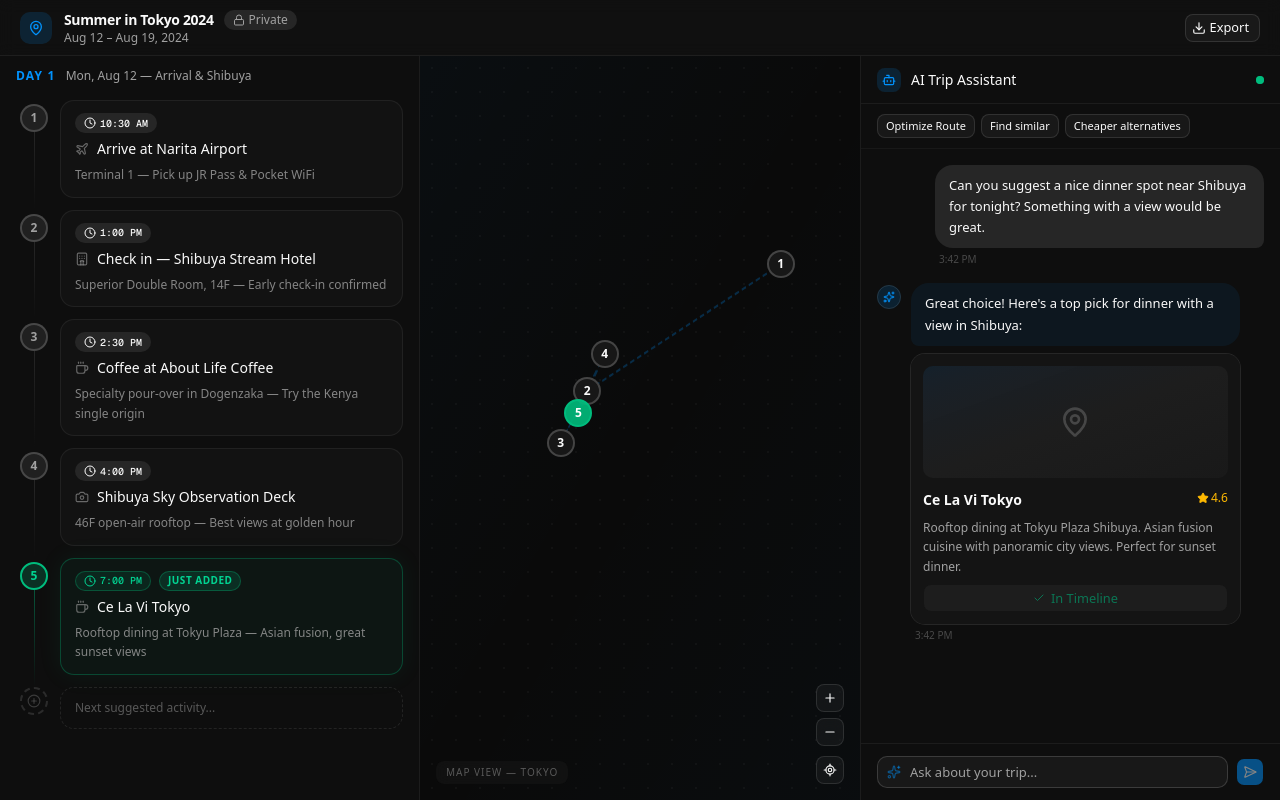
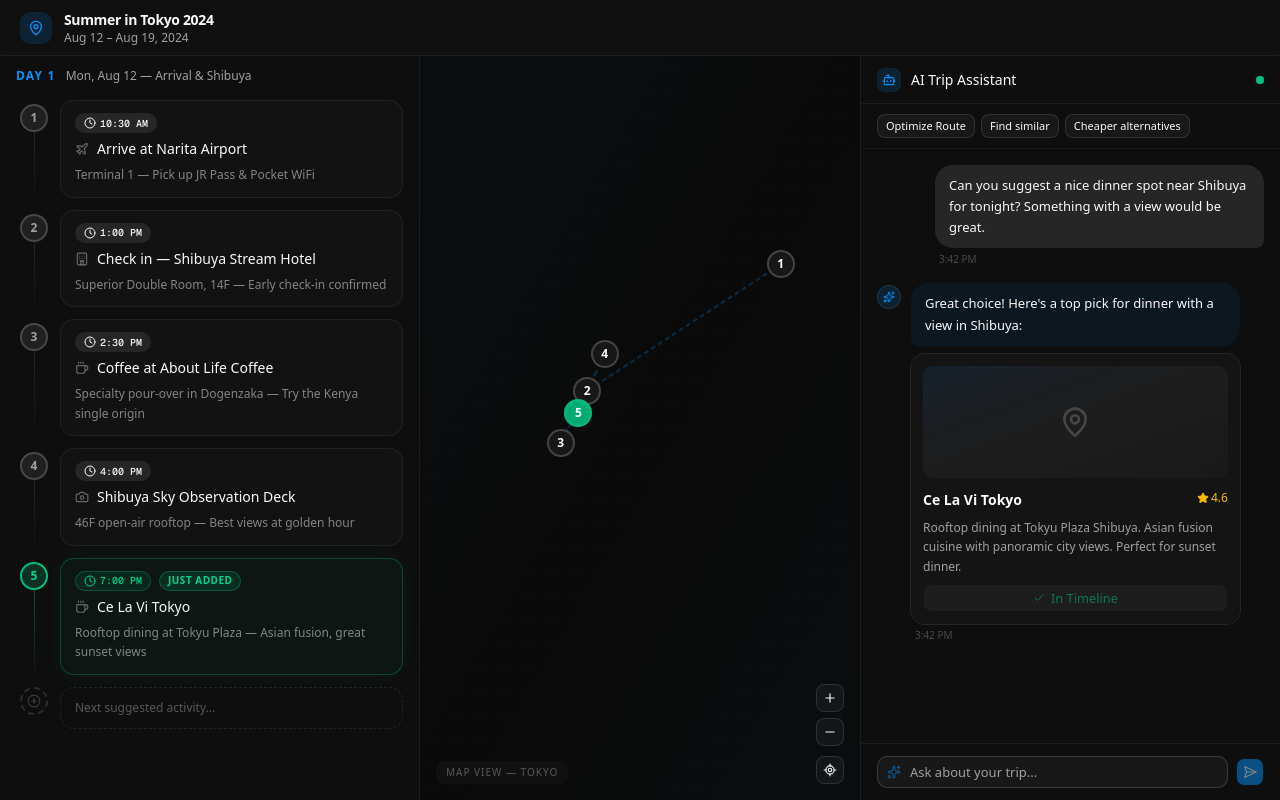
Before and after one commit to gal-leib/travel-planner, a Next.js app: page / in a window 1280 px wide. Built offline with nearby package versions, Linux system fonts and the light colour scheme.

Commit message:
refactor: remove unused properties and components from itinerary header and mock data

```diff
--- a/components/itinerary/itinerary-header.tsx
+++ b/components/itinerary/itinerary-header.tsx
@@ -1,7 +1,5 @@
-import { Badge } from "@/components/ui/badge";
-import { Button } from "@/components/ui/button";
 import type { Trip } from "@/lib/types";
-import { Download, Lock, MapPin } from "lucide-react";
+import { MapPin } from "lucide-react";
 
 export function ItineraryHeader({ trip }: { trip: Trip }) {
   const start = new Date(trip.startDate).toLocaleDateString("en-US", {
@@ -15,33 +13,20 @@ export function ItineraryHeader({ trip }: { trip: Trip }) {
   });
 
   return (
-    <header className="flex h-14 shrink-0 items-center justify-between border-b border-border/60 bg-card/50 px-5 backdrop-blur-sm">
+    <header className="flex h-14 shrink-0 items-center border-b border-border/60 bg-card/50 px-5 backdrop-blur-sm">
       <div className="flex items-center gap-3">
         <div className="flex size-8 items-center justify-center rounded-lg bg-travel/15 text-travel">
           <MapPin className="size-4" />
         </div>
         <div className="flex min-w-0 flex-col">
-          <div className="flex items-center gap-2.5">
-            <h1 className="truncate text-sm font-semibold tracking-tight text-foreground">
-              {trip.title}
-            </h1>
-            {trip.isPrivate && (
-              <Badge variant="secondary" className="gap-1 text-muted-foreground">
-                <Lock className="size-2.5" />
-                Private
-              </Badge>
-            )}
-          </div>
+          <h1 className="truncate text-sm font-semibold tracking-tight text-foreground">
+            {trip.title}
+          </h1>
           <span className="hidden text-xs text-muted-foreground sm:block">
             {start} – {end}
           </span>
         </div>
       </div>
-
-      <Button variant="outline" size="sm">
-        <Download className="size-3.5" data-icon="inline-start" />
-        Export
-      </Button>
     </header>
   );
 }
--- a/lib/mock-data.ts
+++ b/lib/mock-data.ts
@@ -5,7 +5,6 @@ export const MOCK_TRIP: Trip = {
   title: "Summer in Tokyo 2024",
   startDate: "2024-08-12",
   endDate: "2024-08-19",
-  isPrivate: true,
 };
 
 export const MOCK_DAYS: DayPlan[] = [
--- a/lib/types.ts
+++ b/lib/types.ts
@@ -3,7 +3,6 @@ export interface Trip {
   title: string;
   startDate: string;
   endDate: string;
-  isPrivate: boolean;
 }
 
 export interface Activity {
```
